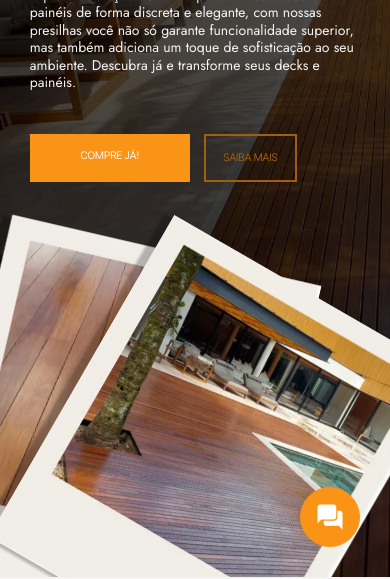
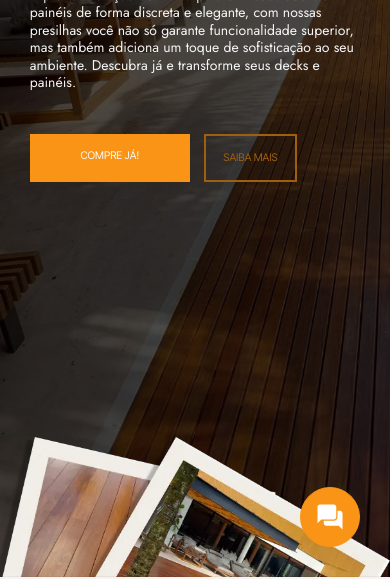
Before and after one commit to AdrielFF/JPPresilhas, a website with bundled scripts: page src/index.html in a window 390 px wide. Shown: the part 267-846 px from the top of the page. Built offline with nearby package versions, Linux system fonts and the light colour scheme; files whose address does not match are found by name.

Commit message:
fix: changed hero mobile image

```diff
--- a/src/assets/js/mediaQueries.js
+++ b/src/assets/js/mediaQueries.js
@@ -22,6 +22,9 @@ document.addEventListener( 'DOMContentLoaded', function () {
         wrapper.href = "https://deppresilhas.com.br/#about"
         parent.replaceChild(wrapper, el)
         wrapper.appendChild(el)
+
+        el.classList.add("animated")
+        el.classList.add("fadeInLeft")
       })
     } else {
       aboutCards.forEach(function(el, index) {
--- a/src/assets/scss/main.scss
+++ b/src/assets/scss/main.scss
@@ -399,8 +399,19 @@
 
 
     @media (max-width: 664px) {
-      position: relative;
-      width: 100vw;
+      position: absolute;
+      bottom: 0;
+      left: 0;
+      width: 100%;
+      height: 140px;
+      background-image: url("./../images/hero-images-mobile.webp");
+      background-size: cover;
+      background-repeat: no-repeat;
+      background-position: top left;
+
+      &__first-image-wrapper, &__second-image-wrapper {
+        display: none;
+      }
     }
   }
 
```
Also changed, not shown: dist/assets/css/main.css, dist/assets/js/app.js, src/assets/css/main.css, src/assets/images/hero-images-mobile.webp (added), 1 other file.
